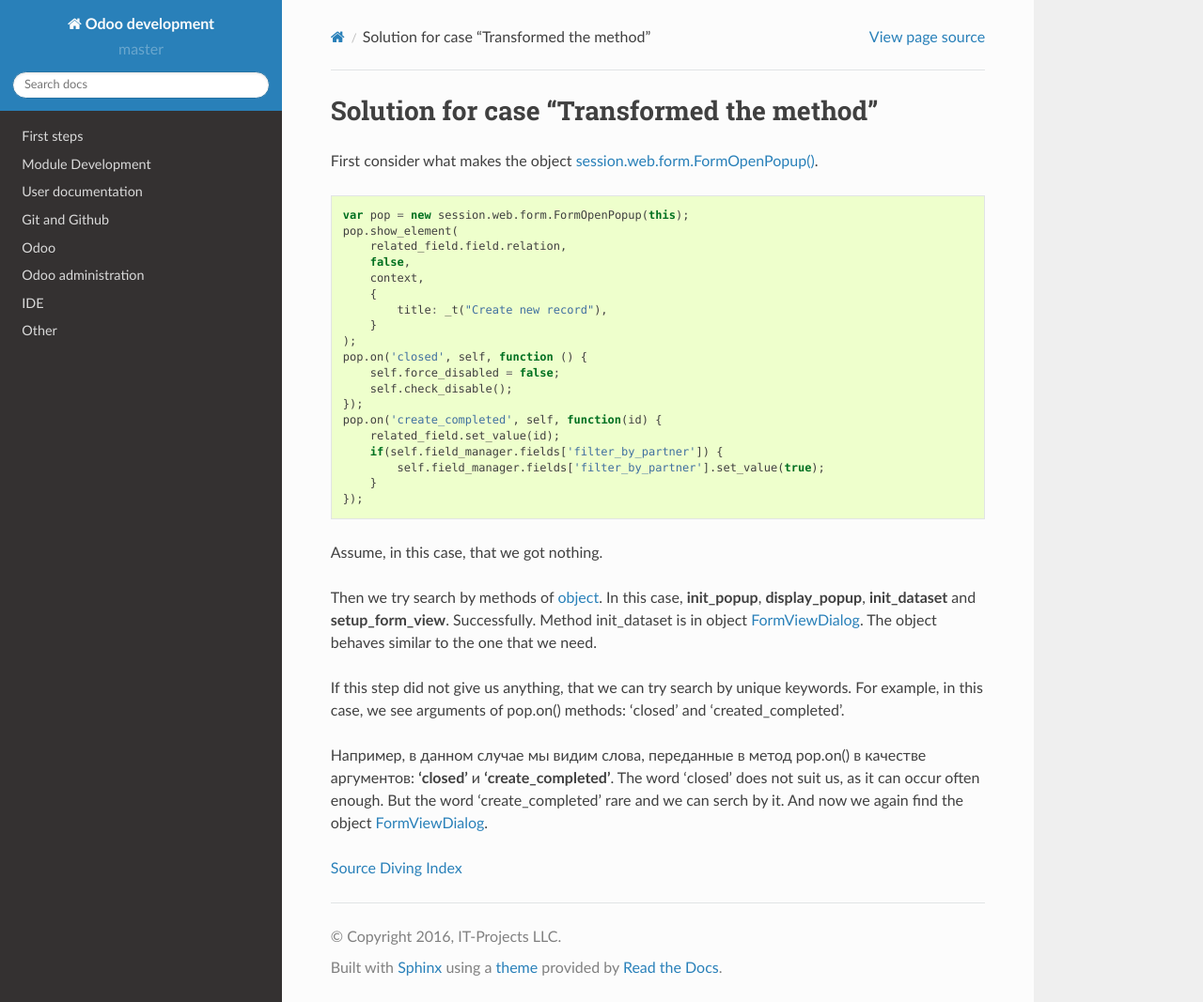
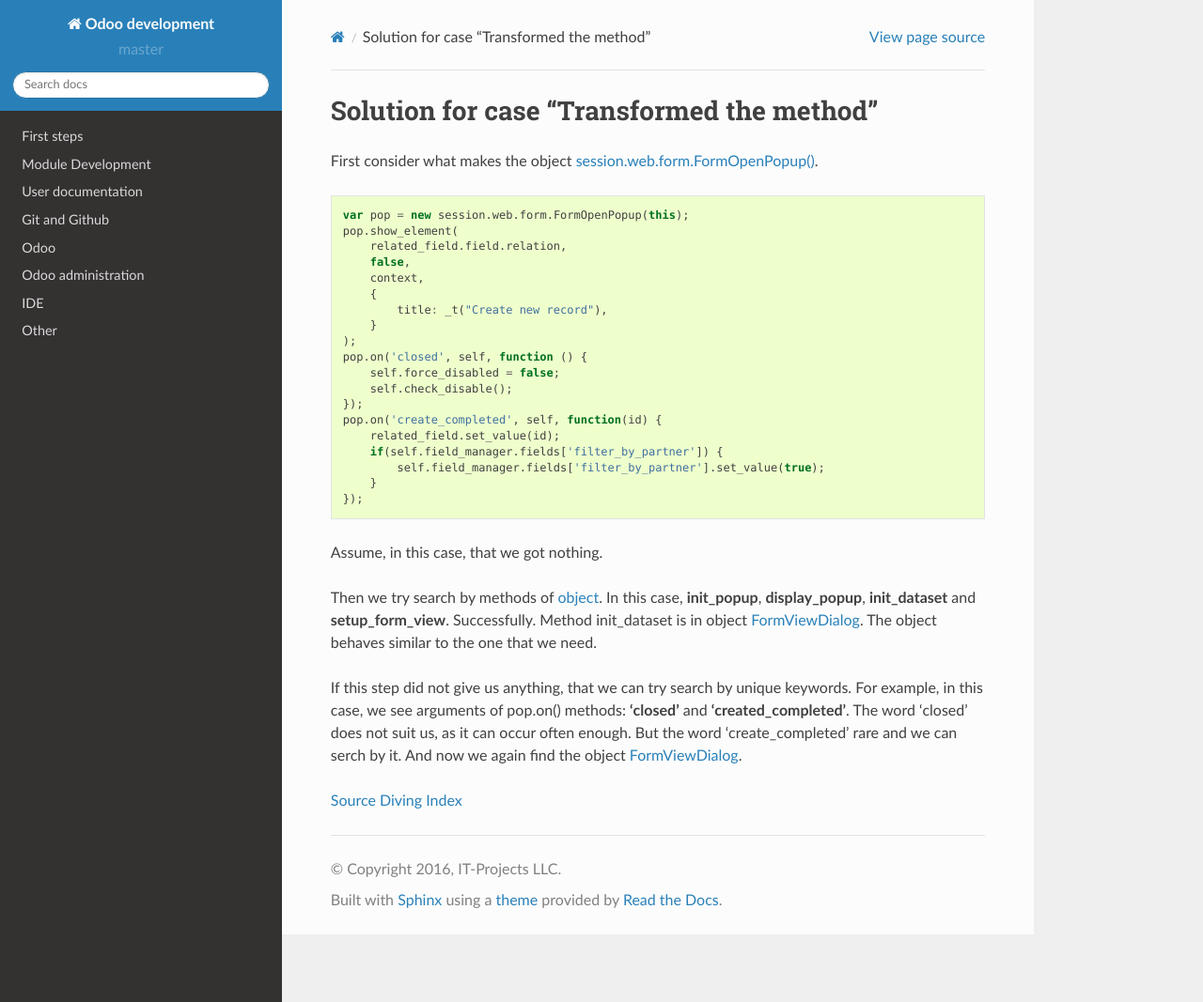
Before and after one commit to itpp-labs/odoo-development, a Sphinx documentation site: the page built from docs/dev/diving/cases/answers/transformed_method.rst, in a window 1280 px wide and 1067 px high. Shown: the whole window at 94% size. Built offline with Sphinx 7.4.7 and the Read the Docs theme 2.0.0, drawn with Linux system fonts in a browser that asks for light colours; pages that are not in the unit, such as notebooks, are missing from menus.

Commit message:
[DOC] Remove russian sentence

```diff
--- a/docs/dev/diving/cases/answers/transformed_method.rst
+++ b/docs/dev/diving/cases/answers/transformed_method.rst
@@ -31,8 +31,6 @@ Assume, in this case, that we got nothing.
 Then we try search by methods of `object <https://github.com/odoo/odoo/blob/8.0/addons/web/static/src/js/view_form.js#L5373>`_. In this case, **init_popup**, **display_popup**, **init_dataset** and **setup_form_view**. Successfully. Method init_dataset is in object `FormViewDialog <https://github.com/odoo/odoo/blob/9.0/addons/web/static/src/js/views/form_common.js#L850>`_. The object behaves similar to the one that we need.
 
 If this step did not give us anything, that we can try search by unique keywords.
-For example, in this case, we see arguments of pop.on() methods: 'closed' and 'created_completed'.
-
-Например, в данном случае мы видим слова, переданные в метод pop.on() в качестве аргументов: **'closed'** и **'create_completed'**. The word 'closed' does not suit us, as it can occur often enough. But the word 'create_completed' rare and we can serch by it. And now we again find the object `FormViewDialog <https://github.com/odoo/odoo/blob/9.0/addons/web/static/src/js/views/form_common.js#L850>`_.
+For example, in this case, we see arguments of pop.on() methods: **'closed'** and **'created_completed'**. The word 'closed' does not suit us, as it can occur often enough. But the word 'create_completed' rare and we can serch by it. And now we again find the object `FormViewDialog <https://github.com/odoo/odoo/blob/9.0/addons/web/static/src/js/views/form_common.js#L850>`_.
 
 :doc:`Source Diving Index <../../index>`
```
